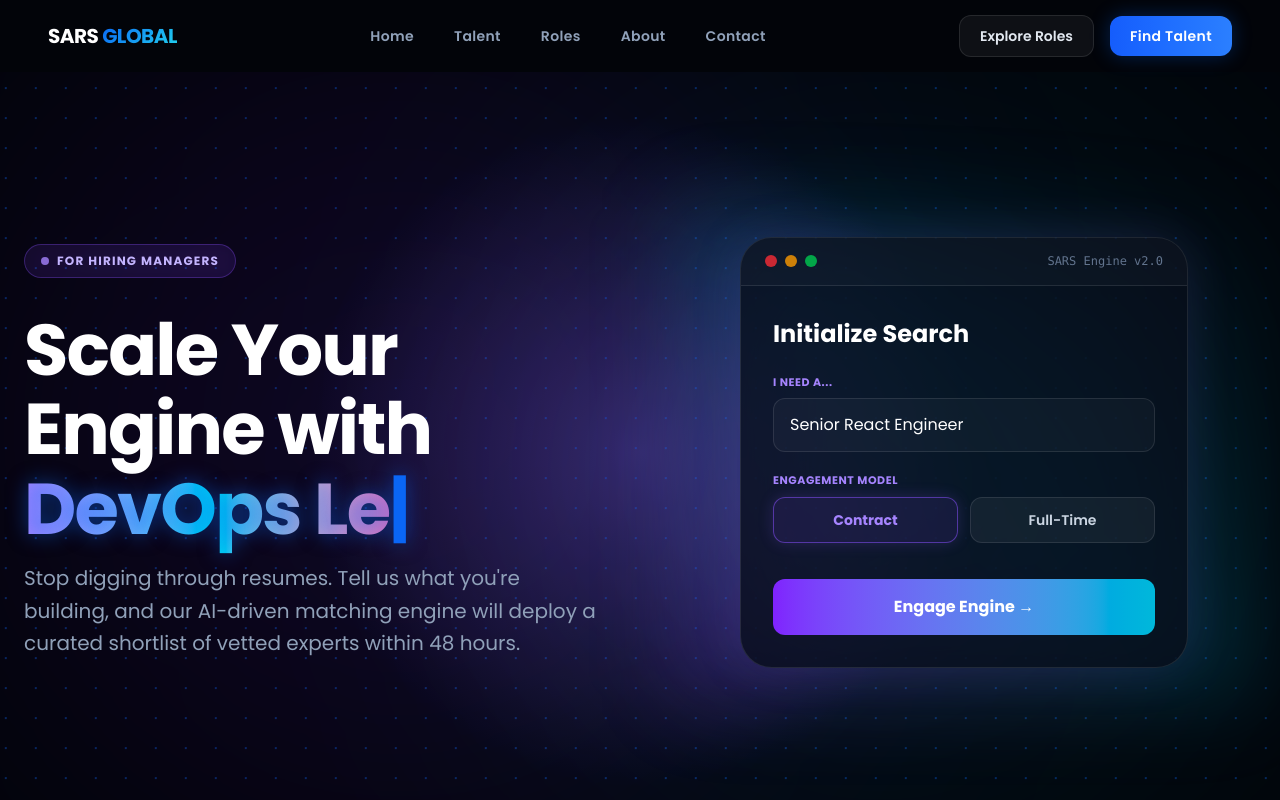
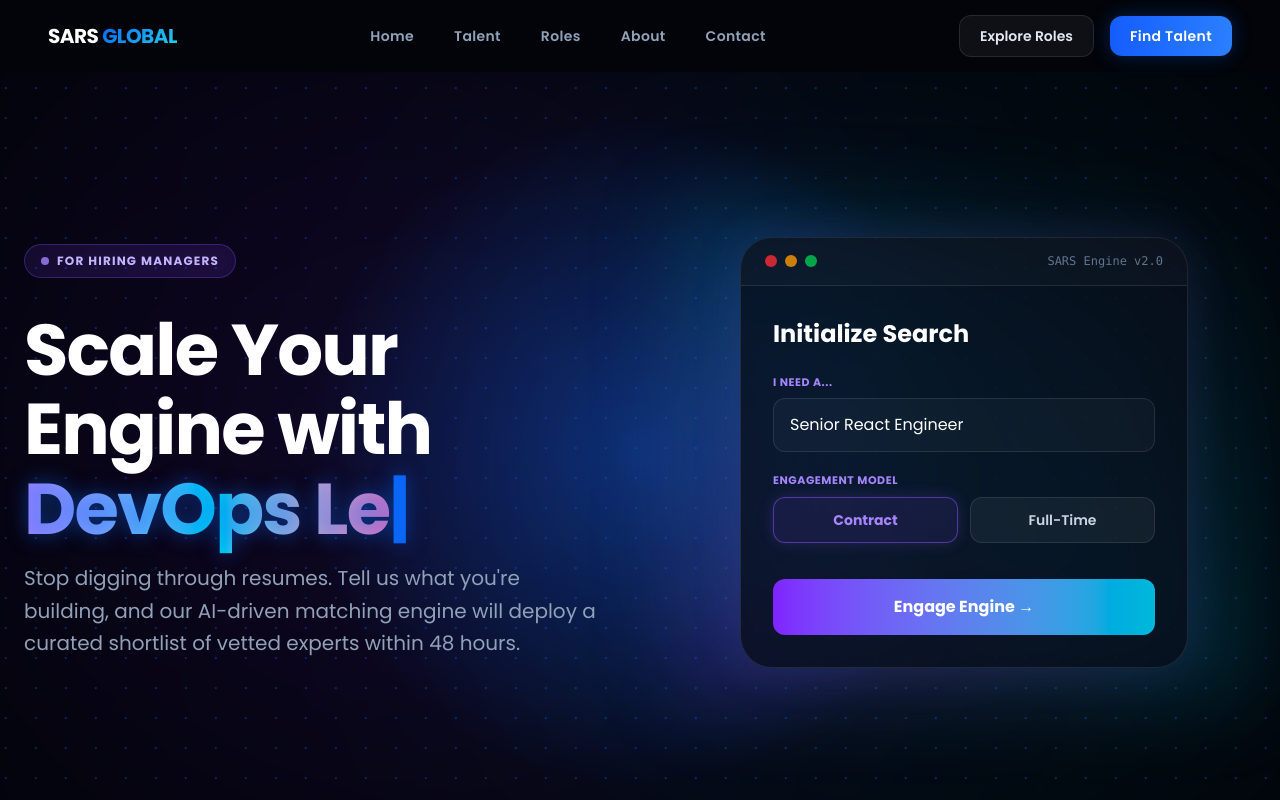
Before and after one commit to sakshichauhan02/sars-global1, a Next.js app: page /talent in a window 1280 px wide. Shown: the top 800 px of the page. Built offline with nearby package versions, Linux system fonts and the light colour scheme.

Commit message:
Change parallax mouse lens color from purple to blue to match home page

```diff
--- a/app/about/page.tsx
+++ b/app/about/page.tsx
@@ -58,7 +58,7 @@ export default function AboutPage() {
         <motion.div
           className="absolute top-1/2 left-1/2 w-[800px] h-[800px] rounded-full pointer-events-none mix-blend-overlay z-0"
           style={{
-            background: "radial-gradient(circle, rgba(10,102,245,0.3) 0%, transparent 60%)",
+            background: "radial-gradient(circle, rgba(10, 102, 245, 0.4) 0%, transparent 60%)",
             x: lensX,
             y: lensY,
             translateX: "-50%",
--- a/app/contact/page.tsx
+++ b/app/contact/page.tsx
@@ -56,7 +56,7 @@ export default function ContactPage() {
         <motion.div
           className="absolute top-1/2 left-1/2 w-[800px] h-[800px] rounded-full pointer-events-none mix-blend-overlay z-0"
           style={{
-            background: "radial-gradient(circle, rgba(139,92,246,0.3) 0%, transparent 60%)",
+            background: "radial-gradient(circle, rgba(10, 102, 245, 0.4) 0%, transparent 60%)",
             x: lensX,
             y: lensY,
             translateX: "-50%",
--- a/app/roles/page.tsx
+++ b/app/roles/page.tsx
@@ -58,7 +58,7 @@ export default function RolesPage() {
         <motion.div
           className="absolute top-1/2 left-1/2 w-[800px] h-[800px] rounded-full pointer-events-none mix-blend-overlay z-0"
           style={{
-            background: "radial-gradient(circle, rgba(139,92,246,0.3) 0%, transparent 60%)",
+            background: "radial-gradient(circle, rgba(10, 102, 245, 0.4) 0%, transparent 60%)",
             x: lensX,
             y: lensY,
             translateX: "-50%",
--- a/app/talent/page.tsx
+++ b/app/talent/page.tsx
@@ -132,7 +132,7 @@ export default function TalentPage() {
         <motion.div
           className="absolute top-1/2 left-1/2 w-[800px] h-[800px] rounded-full pointer-events-none mix-blend-overlay z-0"
           style={{
-            background: "radial-gradient(circle, rgba(139,92,246,0.35) 0%, transparent 60%)",
+            background: "radial-gradient(circle, rgba(10, 102, 245, 0.4) 0%, transparent 60%)",
             x: lensX,
             y: lensY,
             translateX: "-50%",
```
